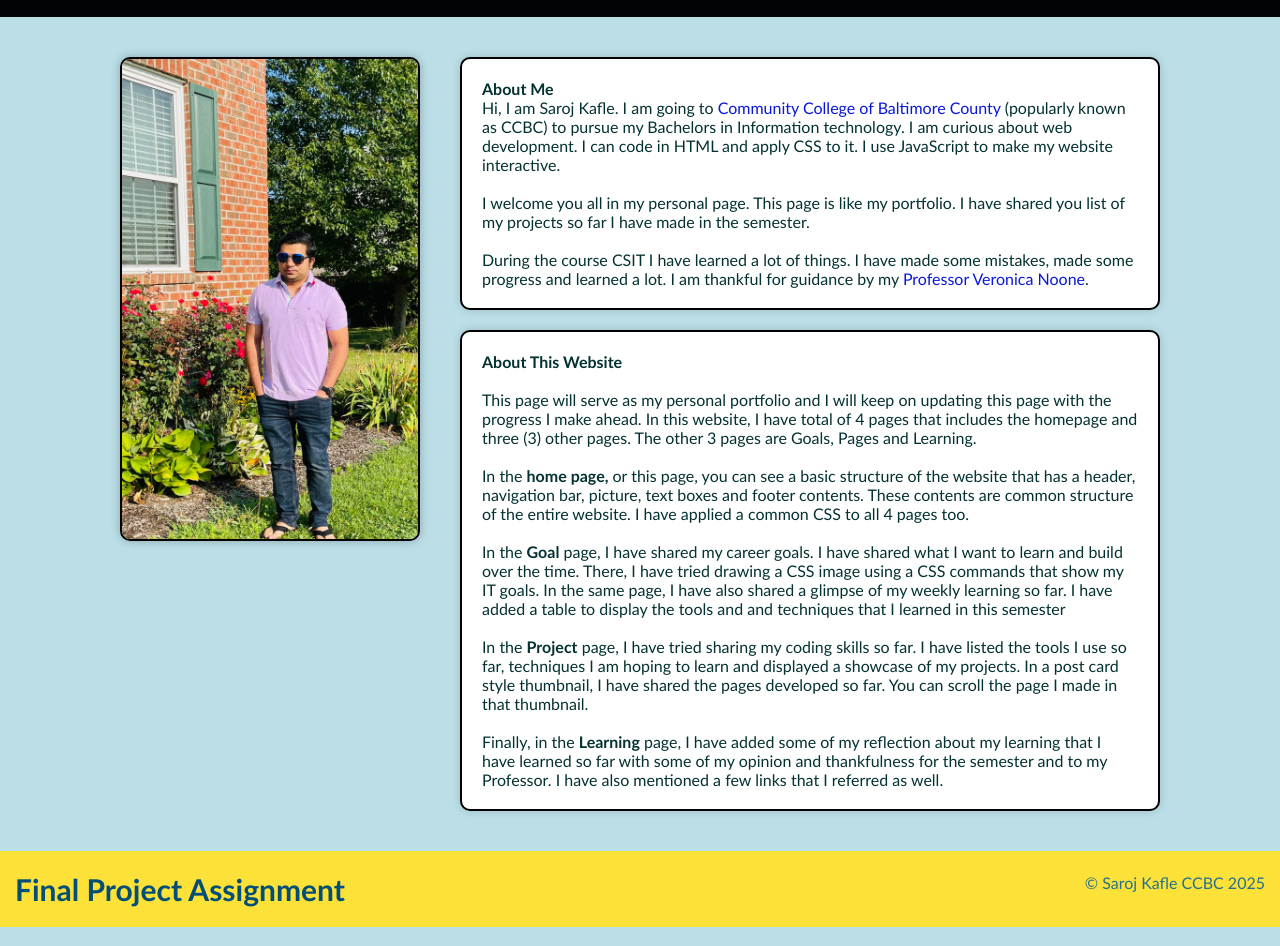
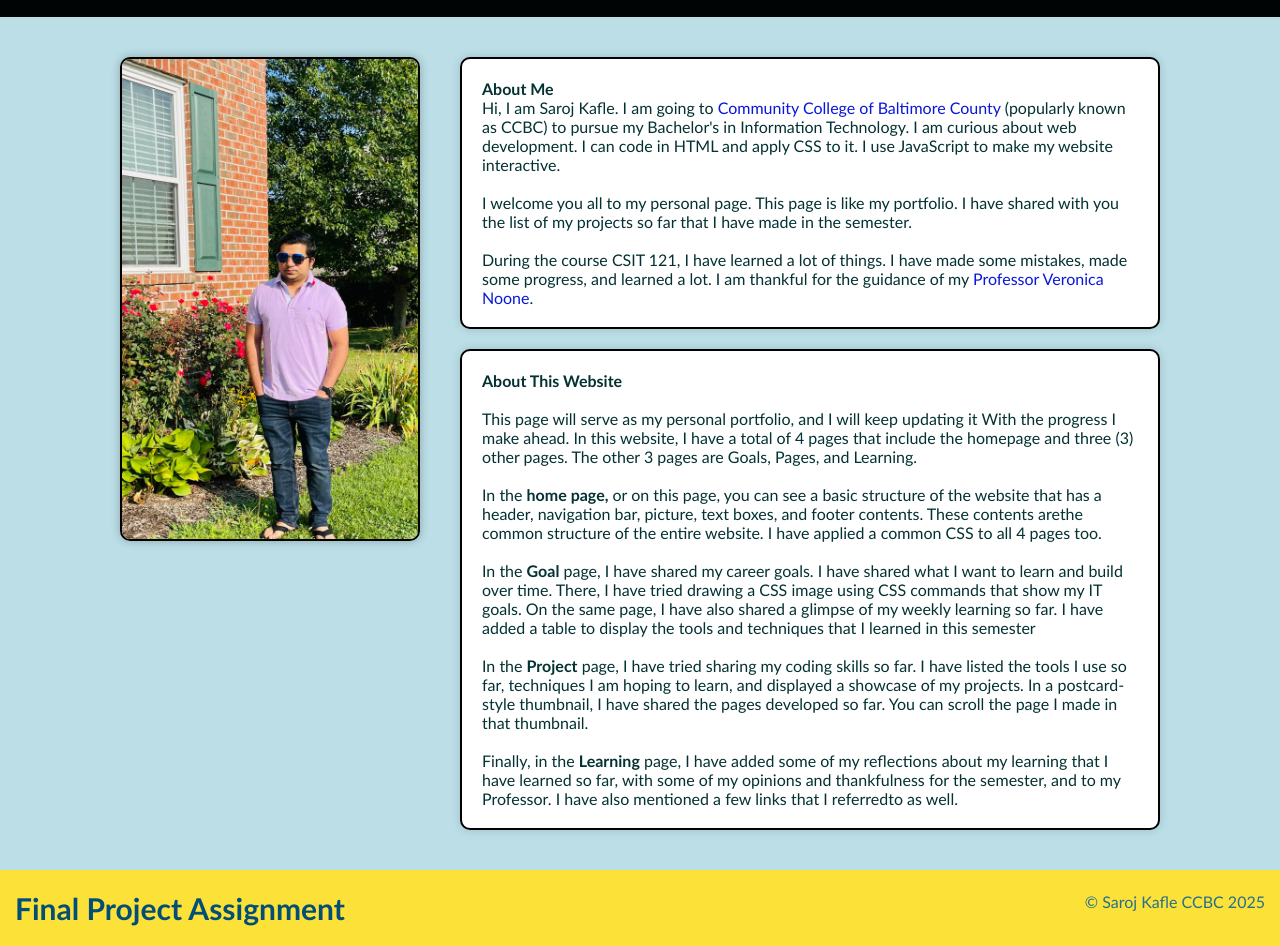
Before and after one commit to sarojkafley51-sketch/CSIT121, a plain HTML site: page Final Project/index.html in a window 1280 px wide. Shown: the part 97-1043 px from the top of the page. Drawn offline with Linux system fonts and the light colour scheme.

Commit message:
Update index.html
NA

```diff
--- a/Final Project/index.html
+++ b/Final Project/index.html
@@ -6,8 +6,8 @@
     <title>Portfolio of Saroj</title>
     <link rel="stylesheet" href="./style.css">
 
-    <!-- Hello Professor Greetings
-     In this assignment I have recycles the HTML layout and CSS decoration from
+    <!-- Hello Professor, Greetings
+     In this assignment, I have recycled the HTML layout and CSS decoration from
      Assignment lab10 and my style I have learned in earlier class-->
 
 </head>
@@ -33,8 +33,8 @@
     </header>
 
 <section id="banner-photo">
-     <!-- I got validator problem so I asked AI advice to fix it in this way-->
-        <h2 class="visually-hidden">Profile banner</h2> <!-- This is AI help line-->
+     <!-- I got validator problem, so I asked AI advice to fix it in this way-->
+        <h2 class="visually-hidden">Profile banner</h2> <!-- This is an AI help line-->
 
 
     <div class="photo-area">
@@ -48,15 +48,15 @@
                     Hi, I am Saroj Kafle. I am going to
                     <a href="https://www.ccbcmd.edu" target="_blank">Community
                     College of Baltimore County</a> (popularly known as CCBC)
-                    to pursue my Bachelors in Information technology. I am curious about web
+                    to pursue my Bachelor's in Information Technology. I am curious about web
                     development. I can code in HTML and apply CSS to it. I use JavaScript to
                     make my website interactive.<br><br>
 
-                    I welcome you all in my personal page. This page is like my portfolio. I have shared you list of my
-                    projects so far I have made in the semester.<br><br>
+                    I welcome you all to my personal page. This page is like my portfolio. I have shared with you the list of my
+                    projects so far that I have made in the semester.<br><br>
 
-                    During the course CSIT I have learned a lot of things. I have made some mistakes, made some
-                    progress and learned a lot. I am thankful for guidance by my
+                    During the course CSIT 121, I have learned a lot of things. I have made some mistakes, made some
+                    progress, and learned a lot. I am thankful for the guidance of my
                     <a href="https://discord.com/invite/sQWmJBAPsQ" target="_blank">Professor Veronica Noone</a>.
                 </p>
         </section>
@@ -64,32 +64,32 @@
         <section id="overview">
             <h4>About This Website</h4><br>
                 <p>
-                    This page will serve as my personal portfolio and I will keep on updating this page
-                    with the progress I make ahead.
-                    In this website, I have total of 4 pages that includes the homepage and
-                    three (3) other pages. The other 3 pages are Goals, Pages and Learning. <br> <br>
+                    This page will serve as my personal portfolio, and I will keep updating it
+                    With the progress I make ahead.
+                    In this website, I have a total of 4 pages that include the homepage and
+                    three (3) other pages. The other 3 pages are Goals, Pages, and Learning. <br> <br>
                     In the
-                     <strong>home page,</strong> or this page, you can see a basic structure of the
-                     website that has a header, navigation bar, picture, text boxes and footer
-                    contents. These contents are common structure of the entire website. I have
+                     <strong>home page,</strong> or on this page, you can see a basic structure of the
+                     website that has a header, navigation bar, picture, text boxes, and footer
+                    contents. These contents arethe  common structure of the entire website. I have
                     applied a common CSS to all 4 pages too.
                     <br><br>
                     In the <strong>Goal</strong> page, I have shared my career goals. I have shared
-                    what I want to learn and build over the time. There, I have tried drawing a CSS image
-                    using a CSS commands that show my IT goals.
-                    In the same page, I have also shared
+                    what I want to learn and build over time. There, I have tried drawing a CSS image
+                    using CSS commands that show my IT goals.
+                    On the same page, I have also shared
                     a glimpse of my weekly learning so far. I have added a table to display the tools and
-                    and techniques that I learned in this semester<br><br>
+                    techniques that I learned in this semester<br><br>
                     In the <strong>Project</strong> page, I have tried sharing my coding skills
                     so far. I have listed the tools I use so far,
-                    techniques I am hoping to learn
-                    and displayed a showcase of my projects. In a post card style thumbnail, I have shared
+                    techniques I am hoping to learn,
+                    and displayed a showcase of my projects. In a postcard-style thumbnail, I have shared
                     the pages developed so far. You can scroll the page I made in that thumbnail. <br><br>
-                    Finally, in the <strong>Learning</strong> page, I have added some of my reflection
+                    Finally, in the <strong>Learning</strong> page, I have added some of my reflections
                     about my
-                    learning that I have learned so far with some of my opinion and thankfulness for the
-                    semester and to my Professor.
-                    I have also mentioned a few links that I referred as well.
+                    learning that I have learned so far, with some of my opinions and thankfulness for the
+                    semester, and to my Professor.
+                    I have also mentioned a few links that I referredto  as well.
                 </p>
         </section>
     </div>
```
